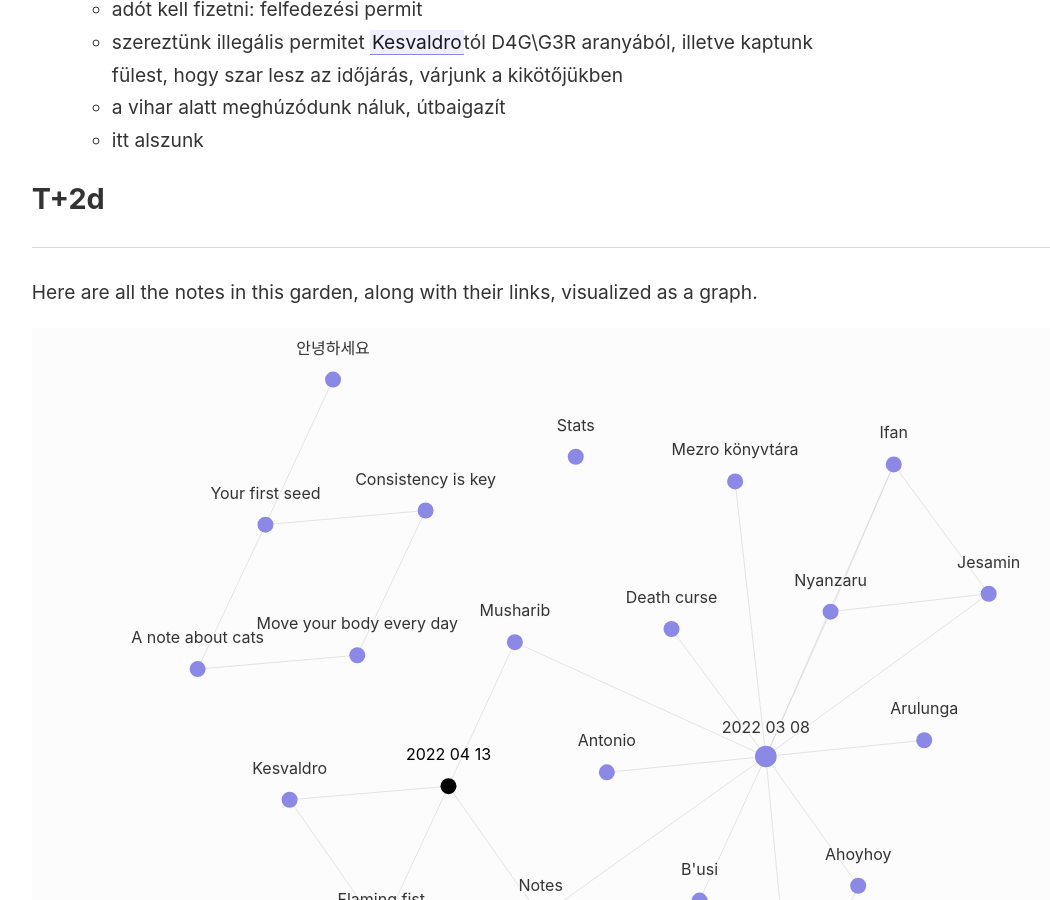
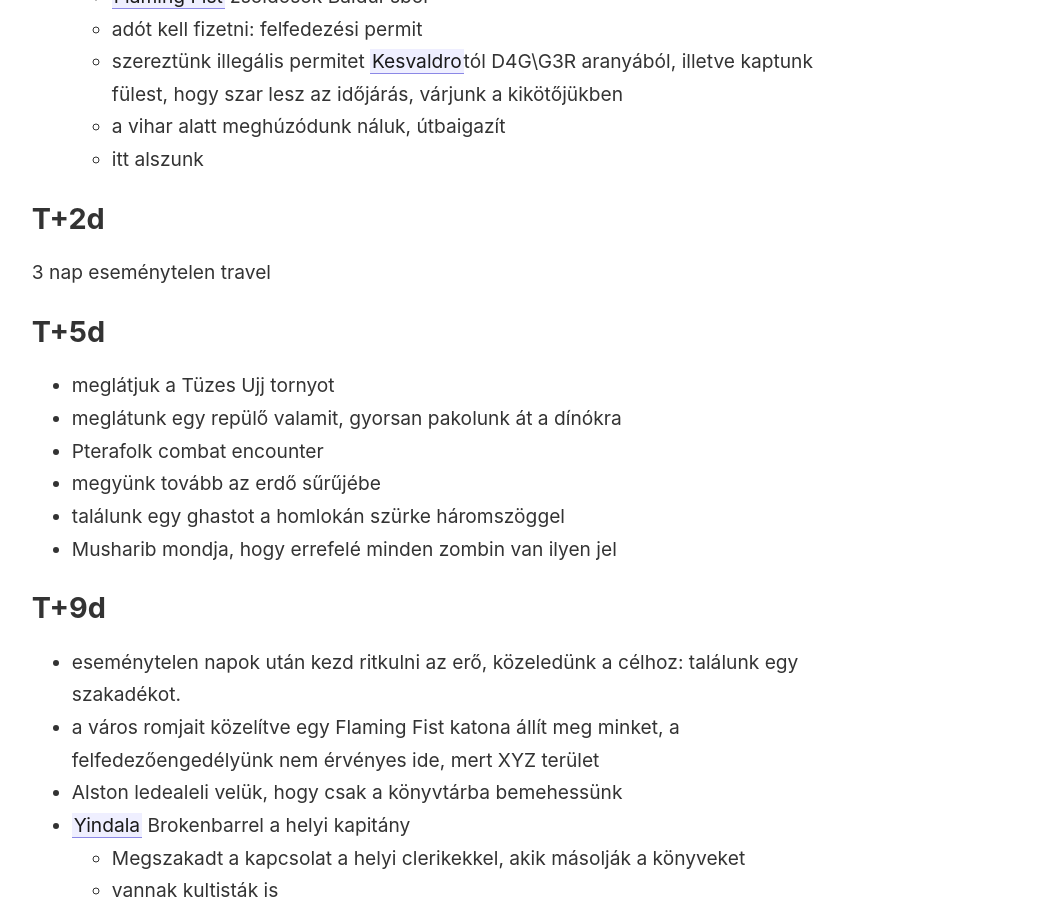
Before and after one commit to bucsi/toa-notes, a Jekyll site: the page built from _notes/2022-04-13.md, in a window 1280 px wide and 900 px high, scrolled down 903 px. Shown: the whole window, without its empty margins (45-1095 px from the left). Built offline with Jekyll 4.4.1, drawn with Linux system fonts in a browser that asks for light colours; some of the changed text lies outside the part shown.

Commit message:
session vége

```diff
--- a/_notes/2022-04-13.md
+++ b/_notes/2022-04-13.md
@@ -10,6 +10,7 @@ Mezro után útbaejtük a kincseket
 
 ## T+0d
 - Útközben gyíkembereket látunk, Musharib szerint nem para, addig jó amíg van nyoma civilizációnak.
+
 ## T+1d
 - A folyón akadály van, a  hajók magukban még átférnének, de mi nem
 - lángoló ököl ruhás katonákat látunk, Musharib beszél velük, mi addig félrehúzódunk
@@ -20,3 +21,21 @@ Mezro után útbaejtük a kincseket
 	- itt alszunk
 
 ## T+2d
+3 nap eseménytelen travel
+## T+5d
+- meglátjuk a Tüzes Ujj tornyot
+- meglátunk egy repülő valamit, gyorsan pakolunk át a dínókra
+- Pterafolk combat encounter
+- megyünk tovább az erdő sűrűjébe
+- találunk egy ghastot a homlokán szürke háromszöggel
+- Musharib mondja, hogy errefelé minden zombin van ilyen jel
+
+## T+9d
+- eseménytelen napok után kezd ritkulni az erő, közeledünk a célhoz: találunk egy szakadékot.
+- a város romjait közelítve egy Flaming Fist katona állít meg minket, a felfedezőengedélyünk nem érvényes ide, mert XYZ terület
+- Alston ledealeli velük, hogy csak a könyvtárba bemehessünk
+- [[Yindala]] Brokenbarrel a helyi kapitány
+	- Megszakadt a kapcsolat a helyi clerikekkel, akik másolják a könyveket
+	- vannak kultisták is
+	- Mit tudunk a jövendőmondó krokodilról?
+		- Zone of Truthot castol ránk
```
Also changed, not shown: _notes/2022-03-08.md (+1 -1 lines), _notes/Characters/Yindala.md (added, +2 -0 lines), _notes/Lore/Flaming Fist.md (+1 -1 lines), _notes/Stats.md (+6 -2 lines), _notes/Locations/Baldur's Gate.md (added).
